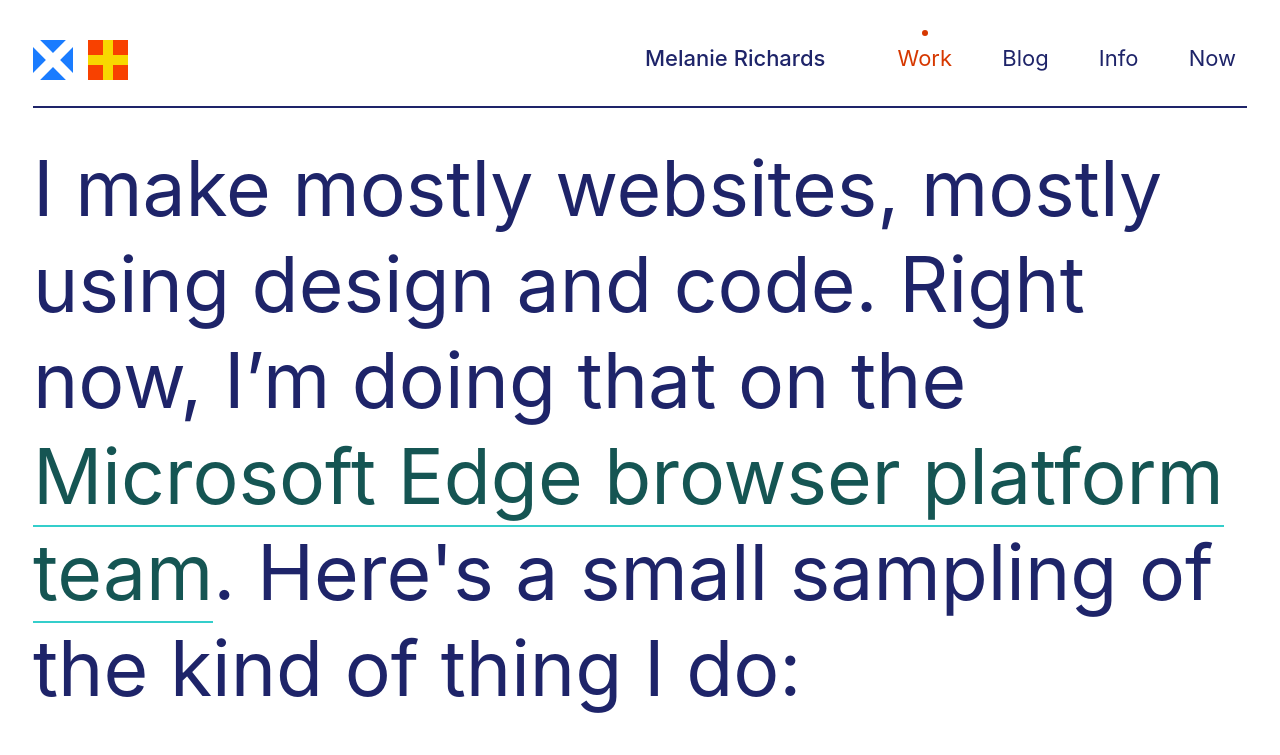
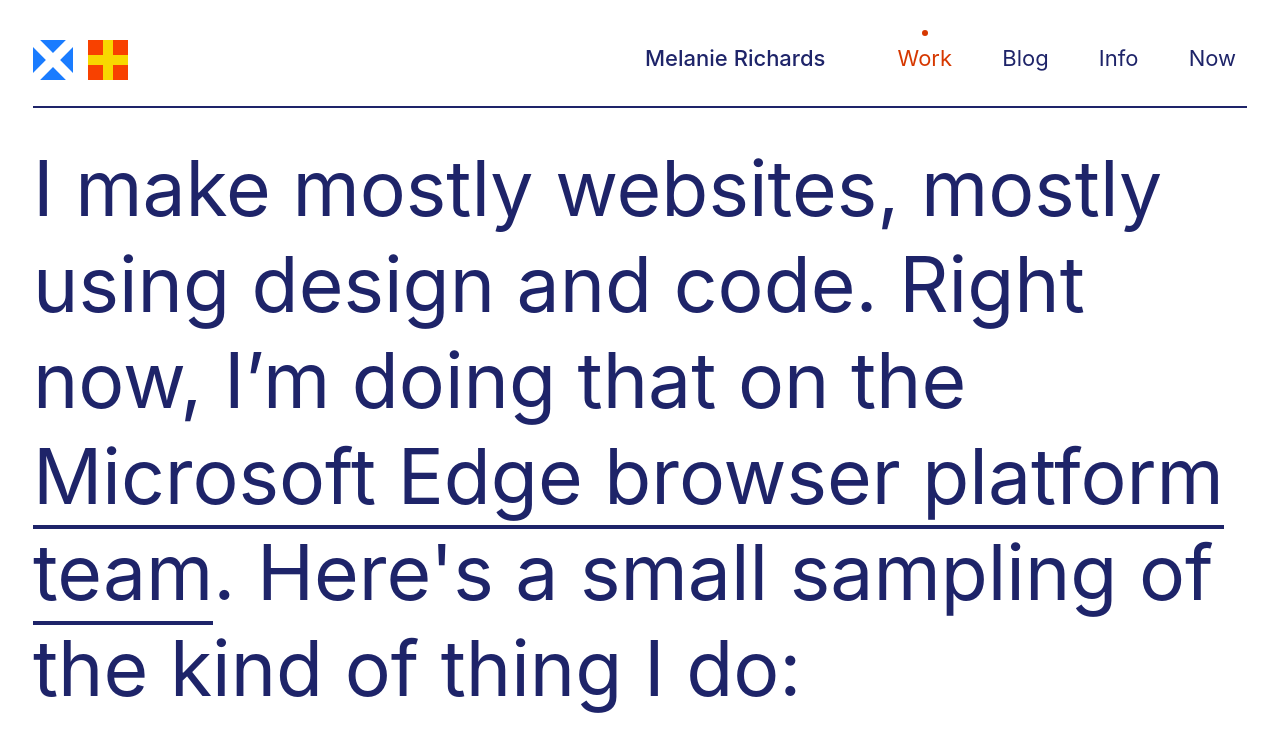
Before and after one commit to dansef/melanie-richards.com, a Jekyll site: the page built from _source/index.md, in a window 1280 px wide. Shown: the top 755 px of the page. Built offline with Jekyll 4.4.1, drawn with Linux system fonts in a browser that asks for light colours; some web fonts are replaced; grey boxes are pictures that could not be loaded.

Commit message:
Adjust link color in work title

```diff
--- a/_source/assets/_sass/pages/work.scss
+++ b/_source/assets/_sass/pages/work.scss
@@ -10,6 +10,17 @@
   font-size: 6vw;
   line-height: 1.25;
   color: $color-brand;
+
+  a:link, a:visited {
+    border-bottom: 4px solid;
+    color: inherit;
+  }
+
+  a:hover {
+    border-color: $color-link-hover-bg;
+    color: $color-link-hover;
+  }
+
 }
 
 .work-stream {
```
